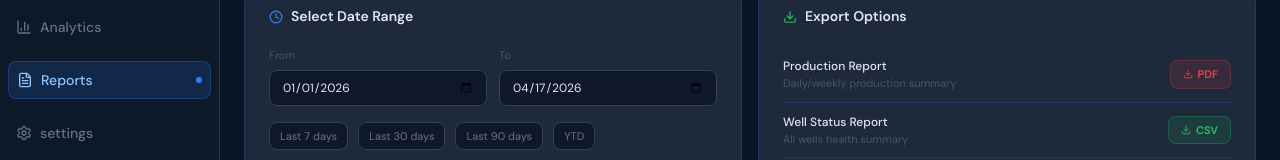
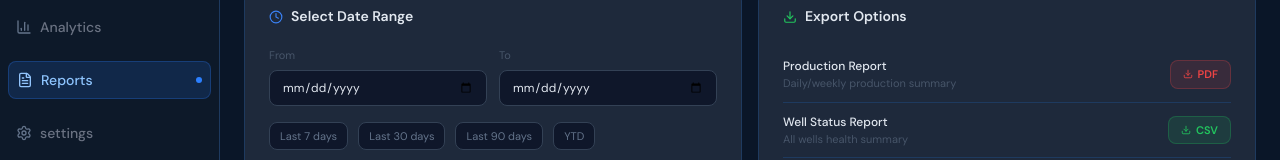
Before and after one commit to David-Nwabuebo7/oil-Field-Activity, a Next.js app: page / in a window 1280 px wide. Both pictures are taken after a click on the element "Reports". Shown: the part 180-340 px from the top of the page. Built offline with nearby package versions, Linux system fonts and the light colour scheme.

Commit message:
Update reports.tsx

```diff
--- a/app/components/ReUseables/pages/reports.tsx
+++ b/app/components/ReUseables/pages/reports.tsx
@@ -1,7 +1,7 @@
 import { useState } from 'react'
 import { Download, FileText, Clock } from 'lucide-react'
 const reports = () => {
-  const [reportRange, setReportRange] = useState({ from: "2026-01-01", to: "2026-04-17" });
+ const [reportRange, setReportRange] = useState<{ from: string; to: string; [key: string]: string }>({ from: "", to: "" })
   return (
     <div>
       <div style={{ marginBottom: 24 }}>
```
